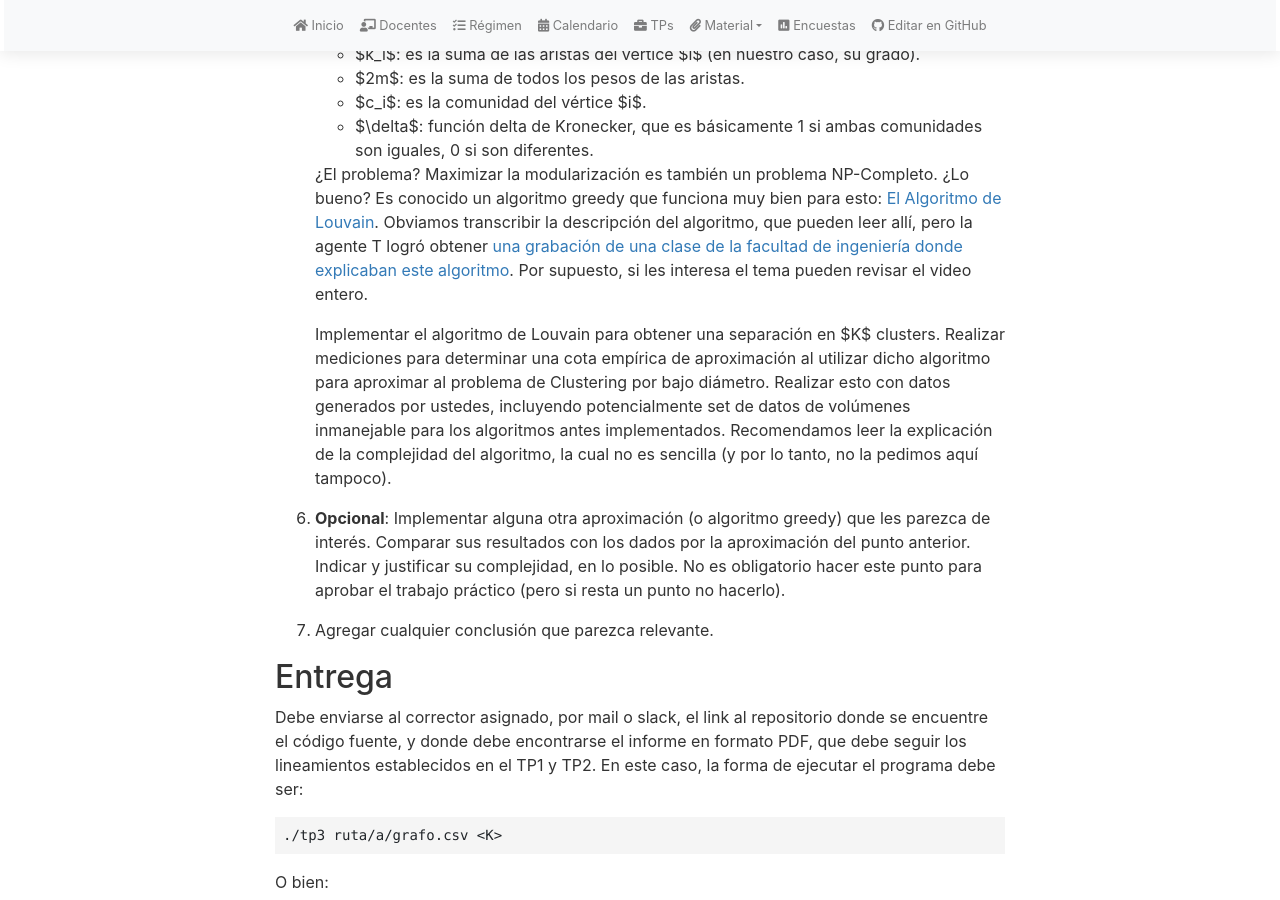
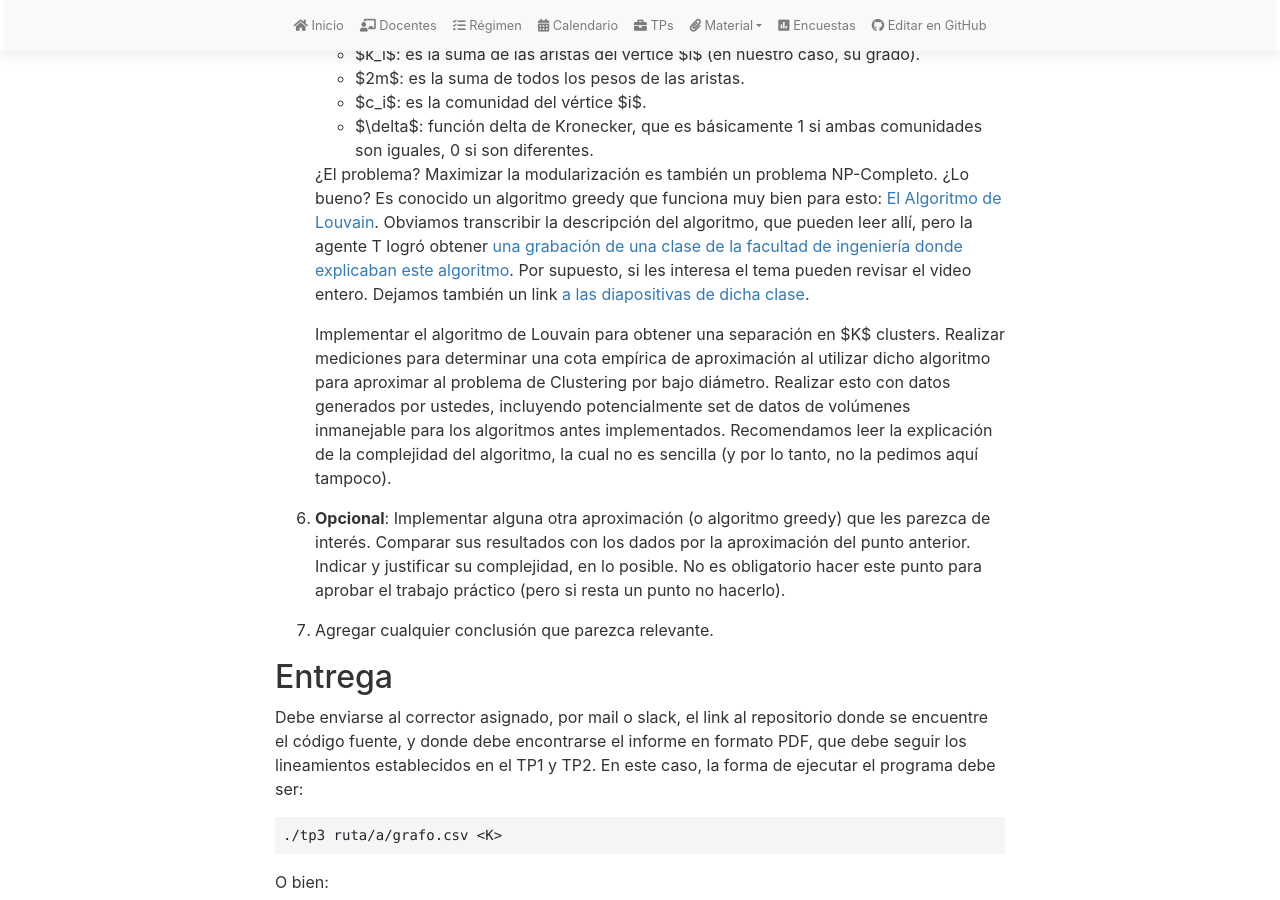
Before and after one commit to algoritmos-rw/tda_bg, a Jekyll site: the page built from tps/2025_1/tp3.md, in a window 1280 px wide and 900 px high, scrolled down 1904 px. Built offline with Jekyll 4.4.1, drawn with Linux system fonts in a browser that asks for light colours; nearby versions of some CDN libraries; our own code applies the rules of GitHub Pages for plain Markdown files.

Commit message:
mas diapos

```diff
--- a/tps/2025_1/tp3.md
+++ b/tps/2025_1/tp3.md
@@ -91,6 +91,7 @@ arista dentro del grafo.
 	greedy que funciona muy bien para esto: [El Algoritmo de Louvain](https://en.wikipedia.org/wiki/Louvain_method).
 	Obviamos transcribir la descripción del algoritmo, que pueden leer allí, pero la agente T logró obtener
 	[una grabación de una clase de la facultad de ingeniería donde explicaban este algoritmo](https://www.youtube.com/watch?v=EbIC_wTP44Q&t=540s). Por supuesto, si les interesa el tema pueden revisar el video entero.
+	Dejamos también un link [a las diapositivas de dicha clase](https://docs.google.com/presentation/d/1FLXTYtSDeMLxNOa9xW_zjEb2FhJIgZzXWuxvGHUxP5I/edit#slide=id.gae5b01dea1_1_36).
 
 
 	Implementar el algoritmo de Louvain para obtener una separación en $K$ clusters. Realizar mediciones para
```
